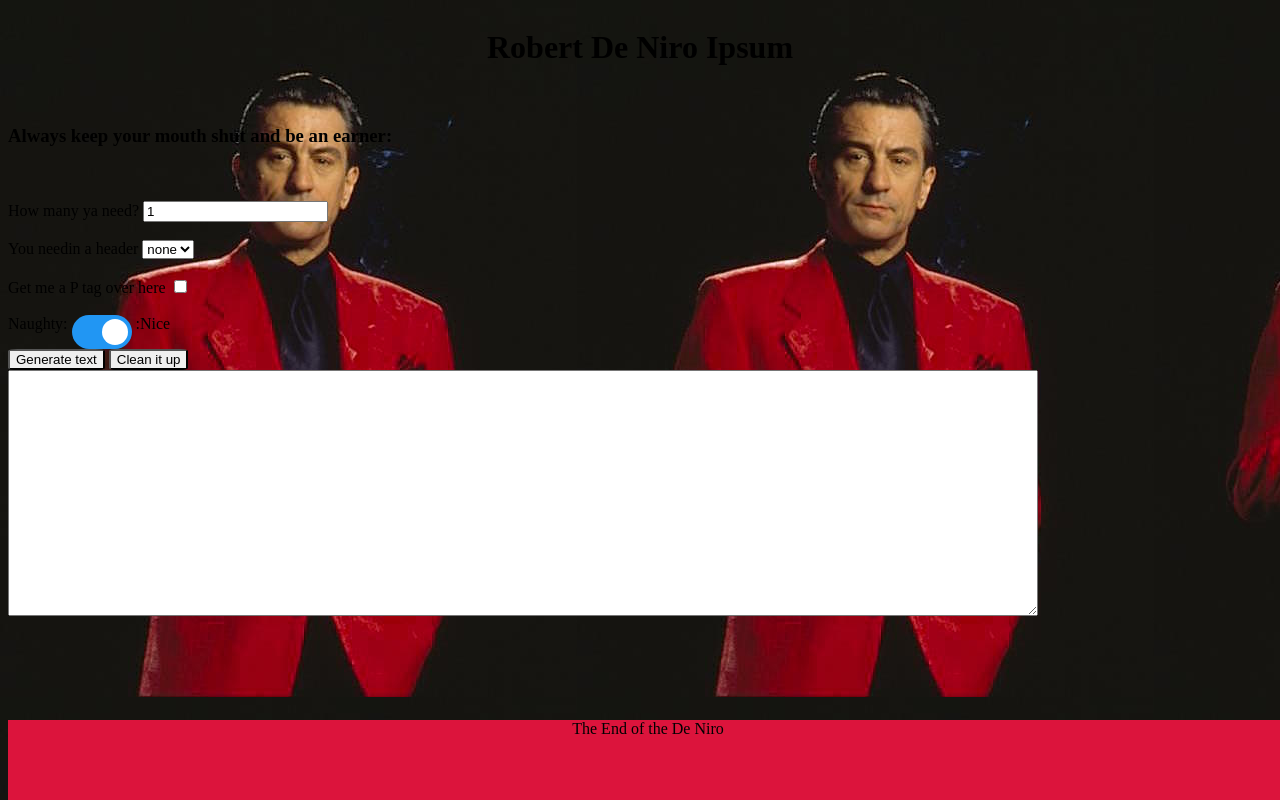
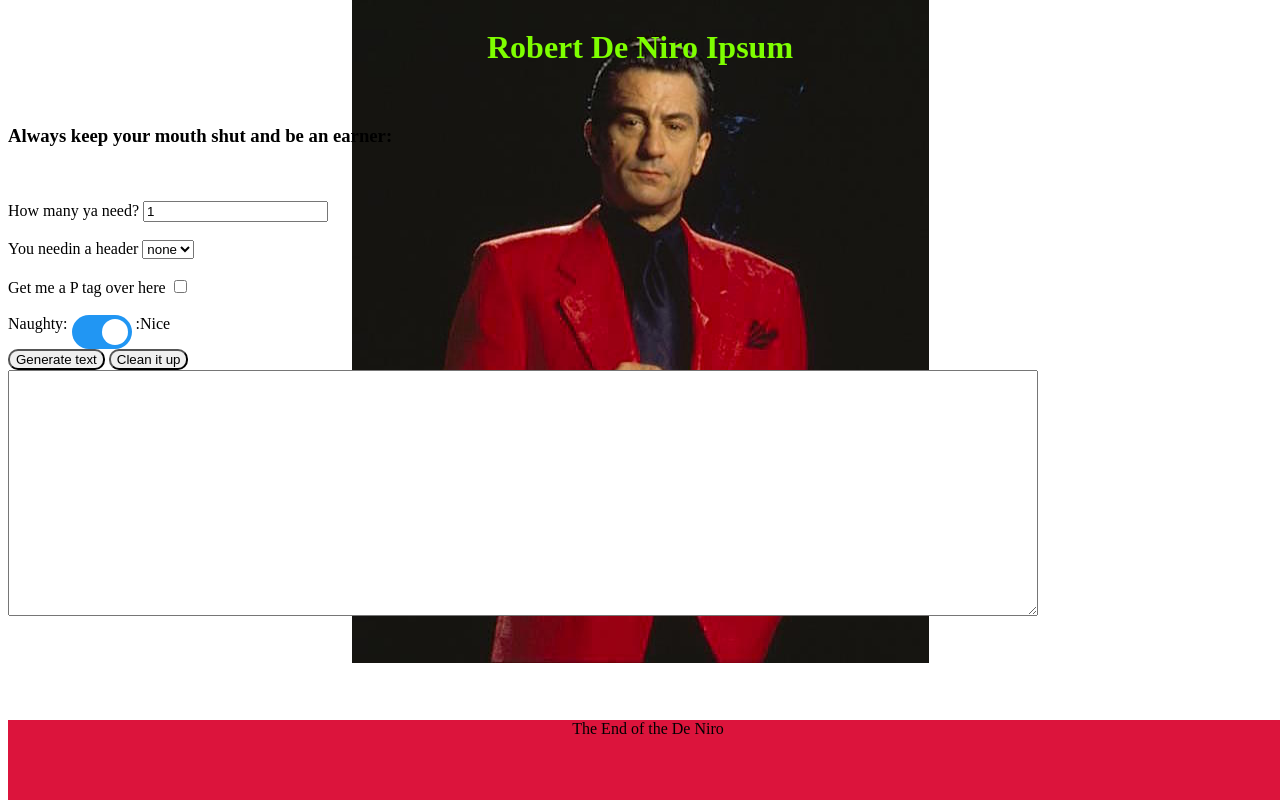
Before and after one commit to MarcusSchnake/cool-shit-pkg-website, a website: page public/index.html in a window 1280 px wide. Drawn offline with Linux system fonts and the light colour scheme.

Commit message:
flexbox added/image background

```diff
--- a/public/styles.css
+++ b/public/styles.css
@@ -1,6 +1,7 @@
 h1 {
+  position: static;
   text-align: center;
-
+  color: chartreuse;
 }
 
 body {
@@ -8,26 +9,30 @@
   flex-direction: column;
   flex-wrap: wrap;
   background: url("../assets/casino45red-main.jpeg");
+  background-repeat: no-repeat;
+  background-position-x: center;
+  background-position-y: center;
 }
 footer {
   position: fixed;
   bottom: 0;
   width: 100%;
   min-height: 10%;
-  flex-direction: column;
   text-align: center;
   background-color: crimson;
 }
 
 #quoteBox {
+  flex-shrink: initial;
   min-height: 30vh;
   width: 80vw;
 }
 #submitButton {
-  border-radius: 10%;
+  /**/
+  border-radius:10px;
 }
 #clearButton {
-  border-radius: 10%;
+  border-radius: 10px;
 }
 .switch {
   position: relative;
@@ -49,7 +54,7 @@
   left: 0;
   right: 0;
   bottom: 0;
-  background-color: #ccc;
+  background-color:crimson;
   -webkit-transition: 0.4s;
   transition: 0.4s;
 }
```
